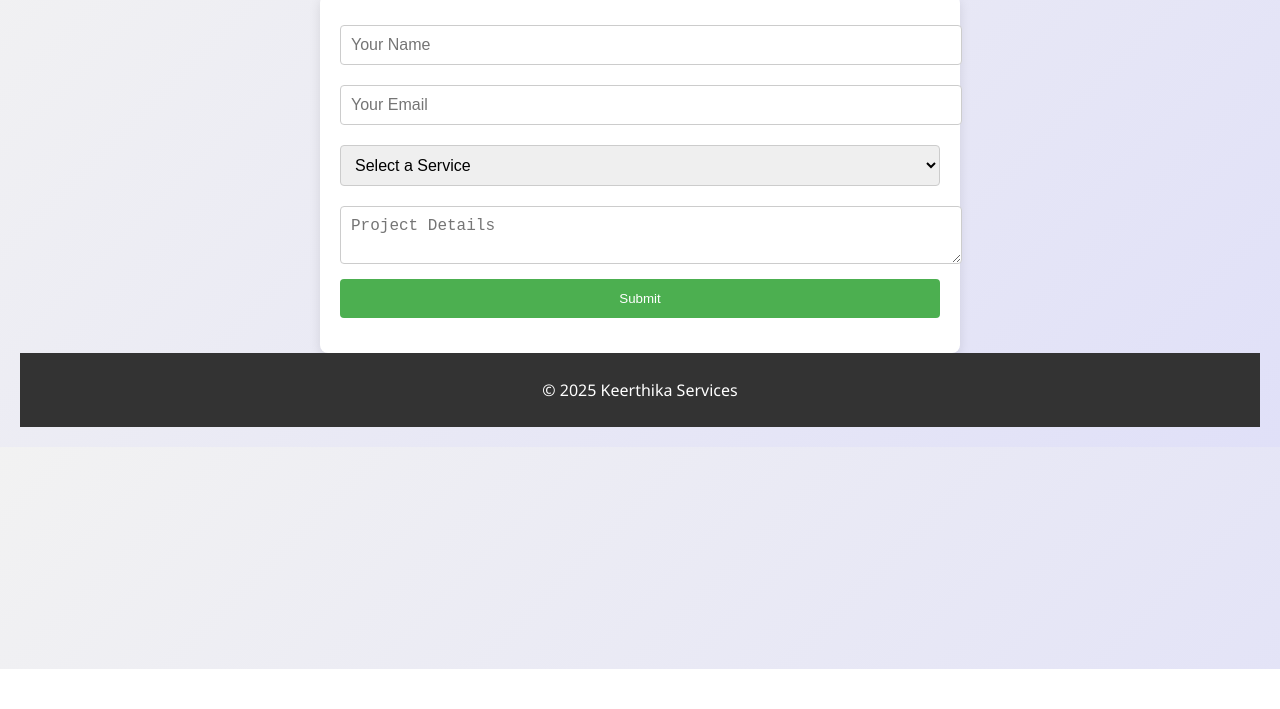
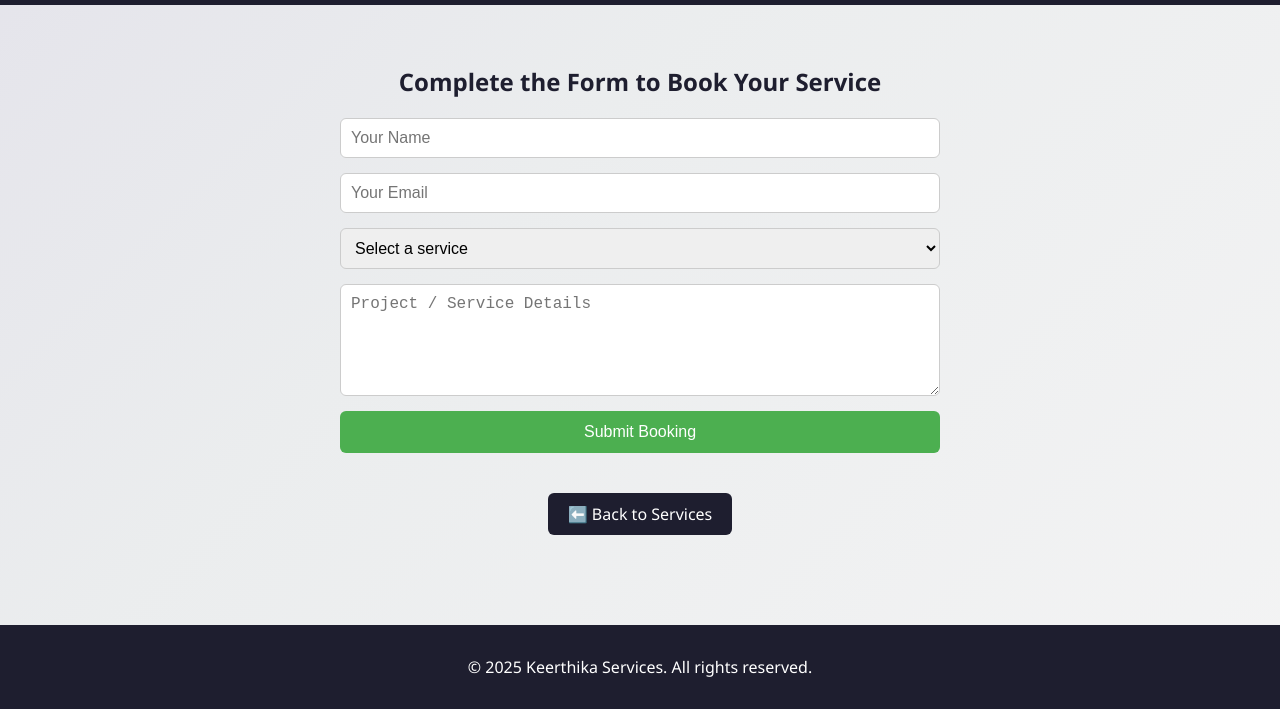
Before and after one commit to KeerthikaSivan/keerthitrendz, a website: page book.html in a window 1280 px wide. Shown: the part 131-840 px from the top of the page. Before the commit the page ends 800 px from the top, so only its background shows below. Drawn offline with Linux system fonts and the light colour scheme.

Commit message:
Update book.html

```diff
--- a/book.html
+++ b/book.html
@@ -2,103 +2,188 @@
 <html lang="en">
 <head>
   <meta charset="UTF-8" />
-  <meta name="viewport" content="width=device-width, initial-scale=1.0" />
   <title>Book a Service</title>
   <style>
     body {
-      font-family: 'Segoe UI', sans-serif;
+      font-family: 'Segoe UI', Tahoma, Geneva, Verdana, sans-serif;
+      background: linear-gradient(-45deg, #fdfbfb, #ebedee, #d3cce3, #e9e4f0);
+      background-size: 400% 400%;
+      animation: gradientBG 15s ease infinite, fadeInBody 1s ease-in-out;
       margin: 0;
-      background: linear-gradient(135deg, #f2f2f2, #e0e0f8);
-      padding: 20px;
+      padding: 0;
     }
-    header, footer {
+
+    @keyframes gradientBG {
+      0% {background-position: 0% 50%;}
+      50% {background-position: 100% 50%;}
+      100% {background-position: 0% 50%;}
+    }
+
+    @keyframes fadeInBody {
+      from { opacity: 0; transform: translateY(20px); }
+      to { opacity: 1; transform: translateY(0); }
+    }
+
+    header {
+      background-color: #1e1e2f;
+      color: #fff;
+      padding: 25px;
       text-align: center;
-      background-color: #333;
-      color: white;
-      padding: 10px 0;
     }
-    form {
+
+    section {
+      padding: 40px;
       max-width: 600px;
       margin: auto;
-      background: white;
-      padding: 20px;
-      border-radius: 8px;
-      box-shadow: 0 4px 12px rgba(0,0,0,0.1);
     }
+
+    h2 {
+      color: #1e1e2f;
+      text-align: center;
+    }
+
+    form {
+      display: flex;
+      flex-direction: column;
+      gap: 15px;
+      animation: fadeInBody 1.2s ease;
+    }
+
     input, select, textarea {
-      width: 100%;
-      margin: 10px 0;
       padding: 10px;
+      border: 1px solid #ccc;
+      border-radius: 6px;
       font-size: 1rem;
-      border: 1px solid #ccc;
-      border-radius: 4px;
     }
+
     button {
       background-color: #4caf50;
       color: white;
       padding: 12px;
       border: none;
-      border-radius: 4px;
+      border-radius: 6px;
       cursor: pointer;
-      width: 100%;
+      font-size: 1rem;
+      transition: background-color 0.3s ease;
     }
+
+    button:hover {
+      background-color: #2e7d32;
+    }
+
+    .btn-container {
+      text-align: center;
+      margin-top: 30px;
+    }
+
+    .btn {
+      background-color: #1e1e2f;
+      color: white;
+      padding: 10px 20px;
+      border-radius: 6px;
+      text-decoration: none;
+      margin: 10px;
+      display: inline-block;
+    }
+
+    footer {
+      background-color: #1e1e2f;
+      color: white;
+      text-align: center;
+      padding: 15px 0;
+      margin-top: 40px;
+    }
+
+    .spinner {
+      display: none;
+      margin: auto;
+      border: 4px solid #f3f3f3;
+      border-top: 4px solid #4caf50;
+      border-radius: 50%;
+      width: 30px;
+      height: 30px;
+      animation: spin 1s linear infinite;
+    }
+
+    @keyframes spin {
+      0% { transform: rotate(0deg); }
+      100% { transform: rotate(360deg); }
+    }
+
     .status-message {
       text-align: center;
-      margin-top: 15px;
+      margin-top: 20px;
       font-weight: bold;
     }
   </style>
 </head>
 <body>
+  <header>
+    <h1>📅 Book a Service</h1>
+  </header>
 
-  <header><h1>📅 Book a Service</h1></header>
-
-  <form id="bookingForm">
+  <section>
+    <h2>Complete the Form to Book Your Service</h2>
+    <form id="bookServiceForm">
       <input type="text" name="name" placeholder="Your Name" required />
       <input type="email" name="email" placeholder="Your Email" required />
       <select name="service" required>
-      <option value="">Select a Service</option>
+        <option value="" disabled selected>Select a service</option>
         <option value="Web Development">Web Development</option>
         <option value="Data Analysis">Data Analysis</option>
         <option value="AI Tools">AI Tools</option>
         <option value="Python Projects">Python Projects</option>
+        <option value="College Projects">College Projects</option>
+        <option value="Workshops">Workshops</option>
       </select>
-    <textarea name="details" placeholder="Project Details" required></textarea>
-    <button type="submit">Submit</button>
-    <div class="status-message" id="statusMsg"></div>
+      <textarea name="details" placeholder="Project / Service Details" rows="5" required></textarea>
+      <button type="submit">Submit Booking</button>
     </form>
 
-  <footer><p>&copy; 2025 Keerthika Services</p></footer>
+    <div class="spinner" id="spinner"></div>
+    <p class="status-message" id="statusMsg"></p>
+
+    <div class="btn-container">
+      <a href="services.html" class="btn">⬅️ Back to Services</a>
+    </div>
+  </section>
+
+  <footer>
+    <p>&copy; 2025 Keerthika Services. All rights reserved.</p>
+  </footer>
 
   <script>
-    const form = document.getElementById('bookingForm');
+    const form = document.getElementById('bookServiceForm');
+    const spinner = document.getElementById('spinner');
     const statusMsg = document.getElementById('statusMsg');
 
     form.addEventListener('submit', async function (e) {
       e.preventDefault();
-      statusMsg.textContent = 'Submitting...';
+      statusMsg.textContent = '';
+      spinner.style.display = 'block';
 
       const formData = new FormData(form);
       const data = Object.fromEntries(formData.entries());
 
       try {
-        const response = await fetch('http://YOUR_LOCAL_IP:3000/book-service', {
+        const response = await fetch('https://booking-backend-en1x.onrender.com/book-service', {
           method: 'POST',
           headers: { 'Content-Type': 'application/json' },
           body: JSON.stringify(data)
         });
 
         const result = await response.json();
-        statusMsg.textContent = result.message || "✅ Successfully submitted!";
+        spinner.style.display = 'none';
+        statusMsg.textContent = result.message;
         statusMsg.style.color = 'green';
         form.reset();
       } catch (error) {
+        spinner.style.display = 'none';
+        statusMsg.textContent = '❌ Failed to submit. Please try again.';
+        statusMsg.style.color = 'red';
         console.error(error);
-        statusMsg.textContent = "❌ Submission failed.";
-        statusMsg.style.color = 'red';
       }
     });
   </script>
-
 </body>
 </html>
```
Lines whose indentation alone changed are shown as unchanged.
